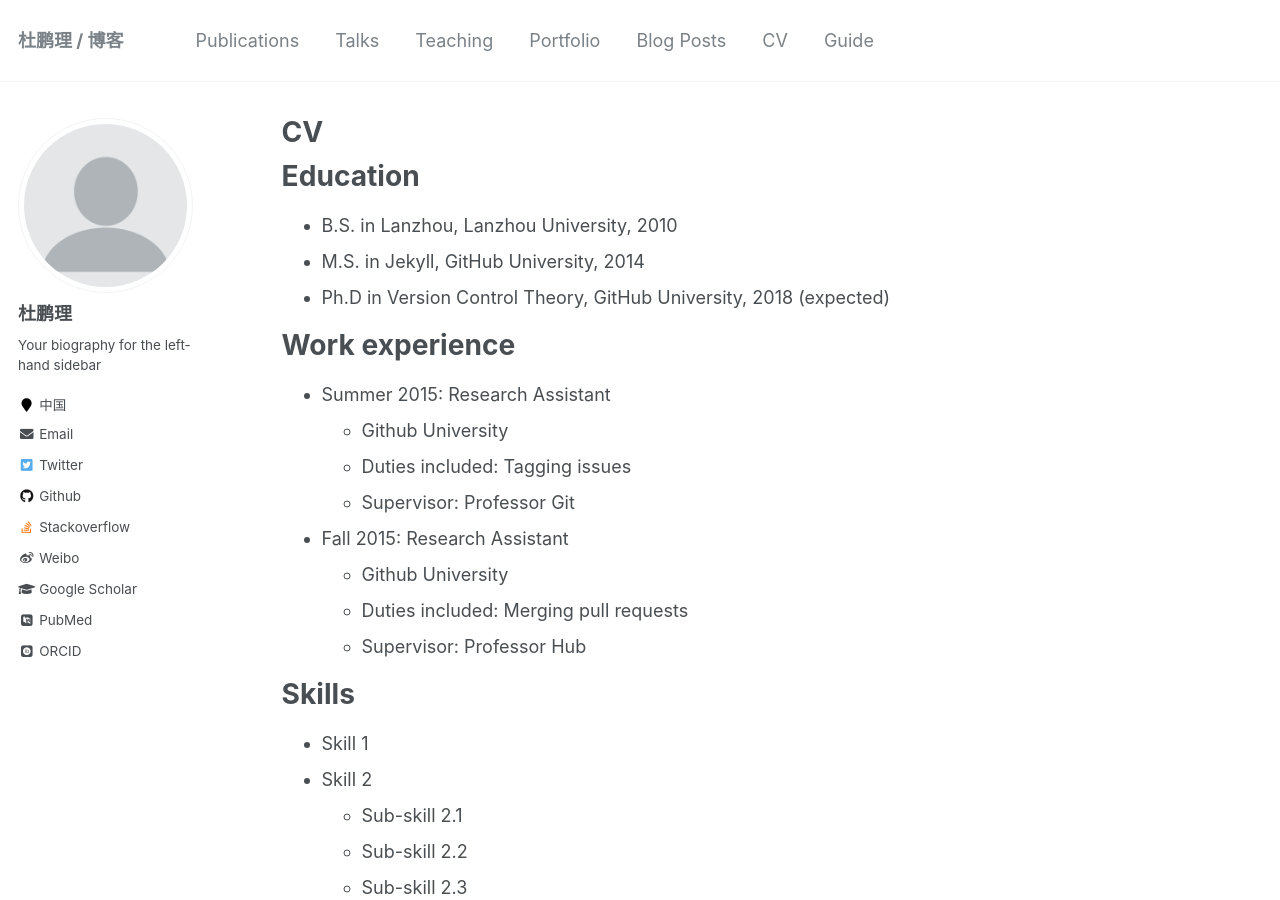
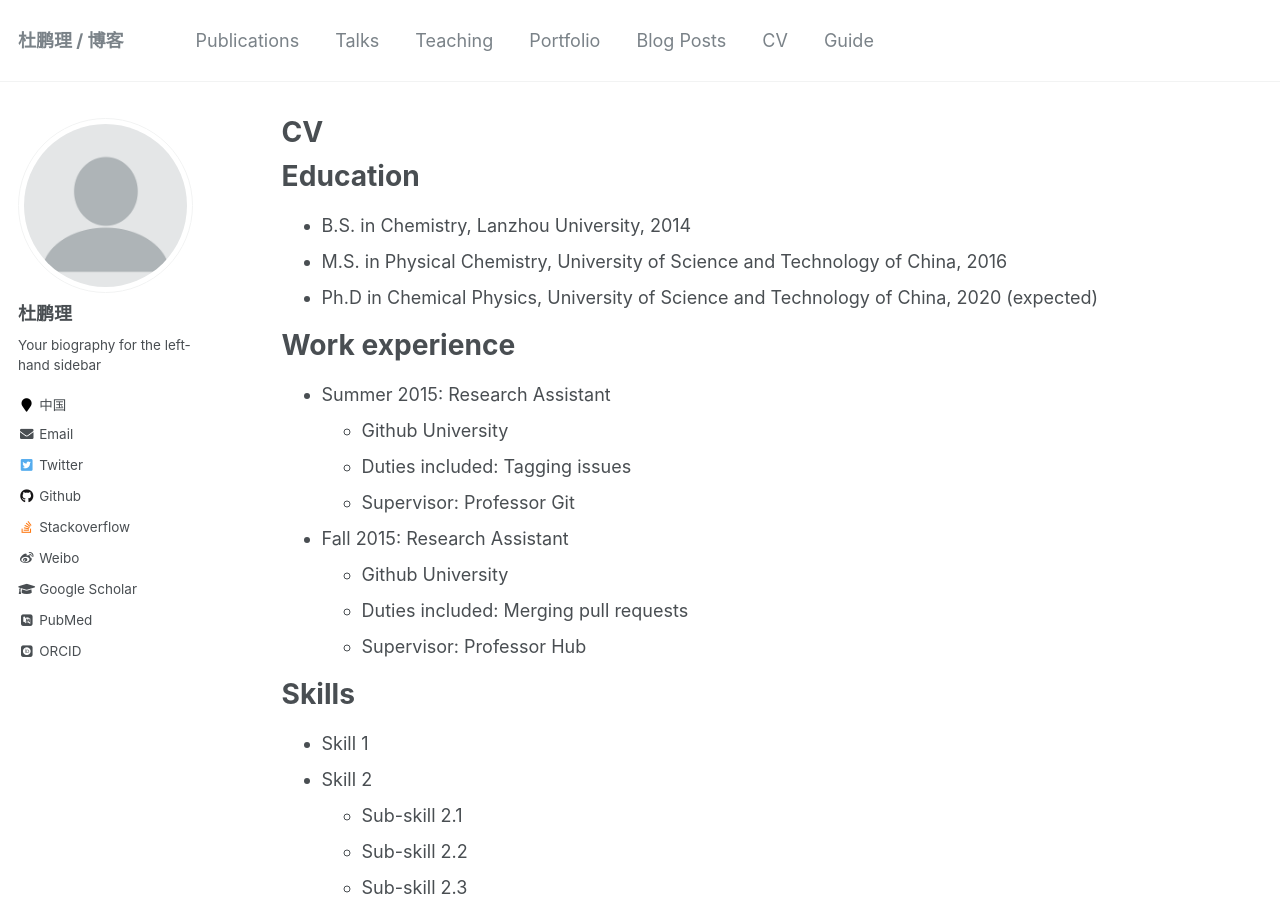
Before and after one commit to dupl10/dupl10.github.io, a Jekyll site: the page built from _pages/cv.md, in a window 1280 px wide and 900 px high. Built offline with Jekyll 4.4.1, drawn with Linux system fonts in a browser that asks for light colours; some web fonts are replaced.

Commit message:
modify cv

```diff
--- a/_pages/cv.md
+++ b/_pages/cv.md
@@ -11,9 +11,9 @@ redirect_from:
 
 Education
 ======
-* B.S. in Lanzhou, Lanzhou University, 2010
-* M.S. in Jekyll, GitHub University, 2014
-* Ph.D in Version Control Theory, GitHub University, 2018 (expected)
+* B.S. in Chemistry, Lanzhou University, 2014
+* M.S. in Physical Chemistry, University of Science and Technology of China, 2016
+* Ph.D in Chemical Physics, University of Science and Technology of China, 2020 (expected)
 
 Work experience
 ======
```
